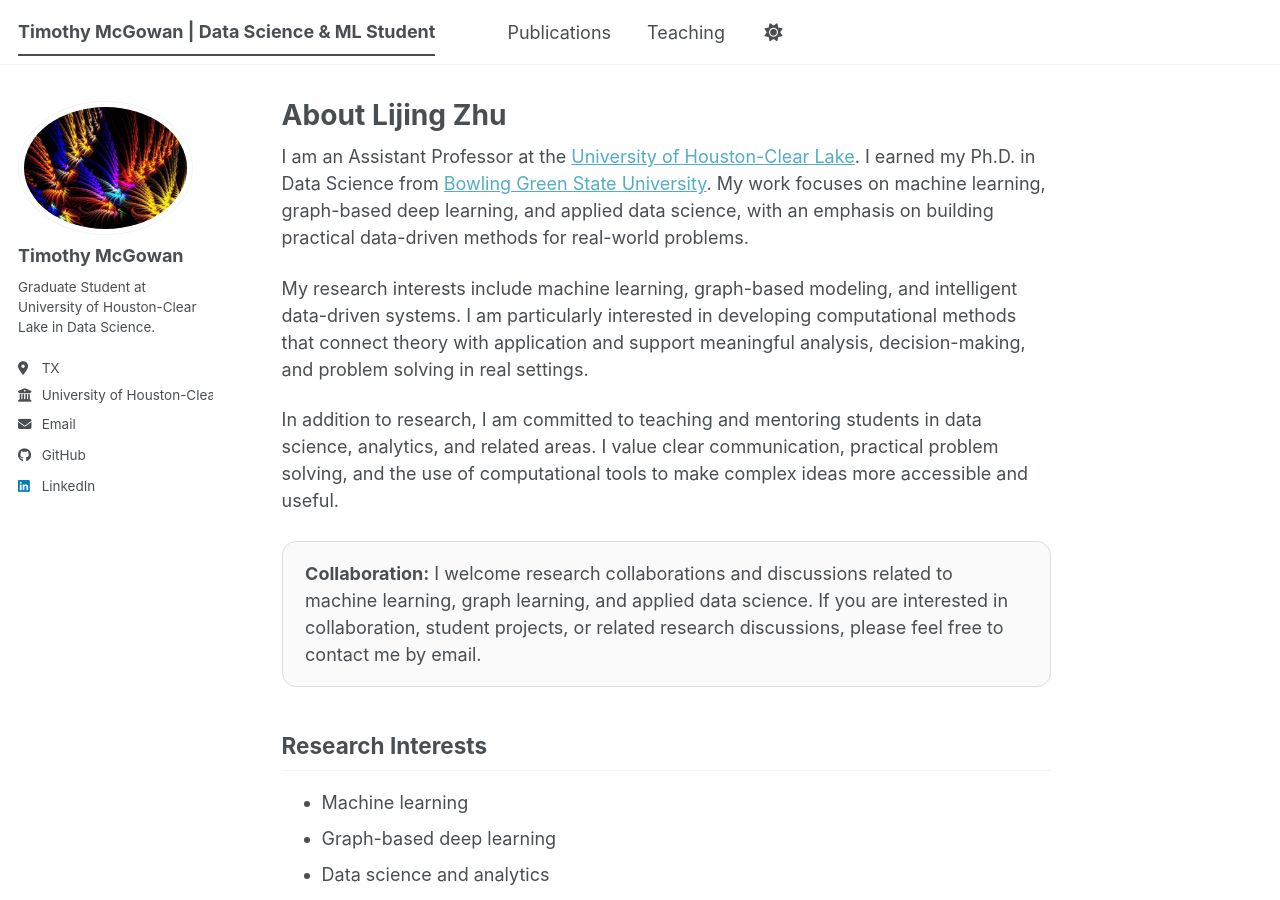
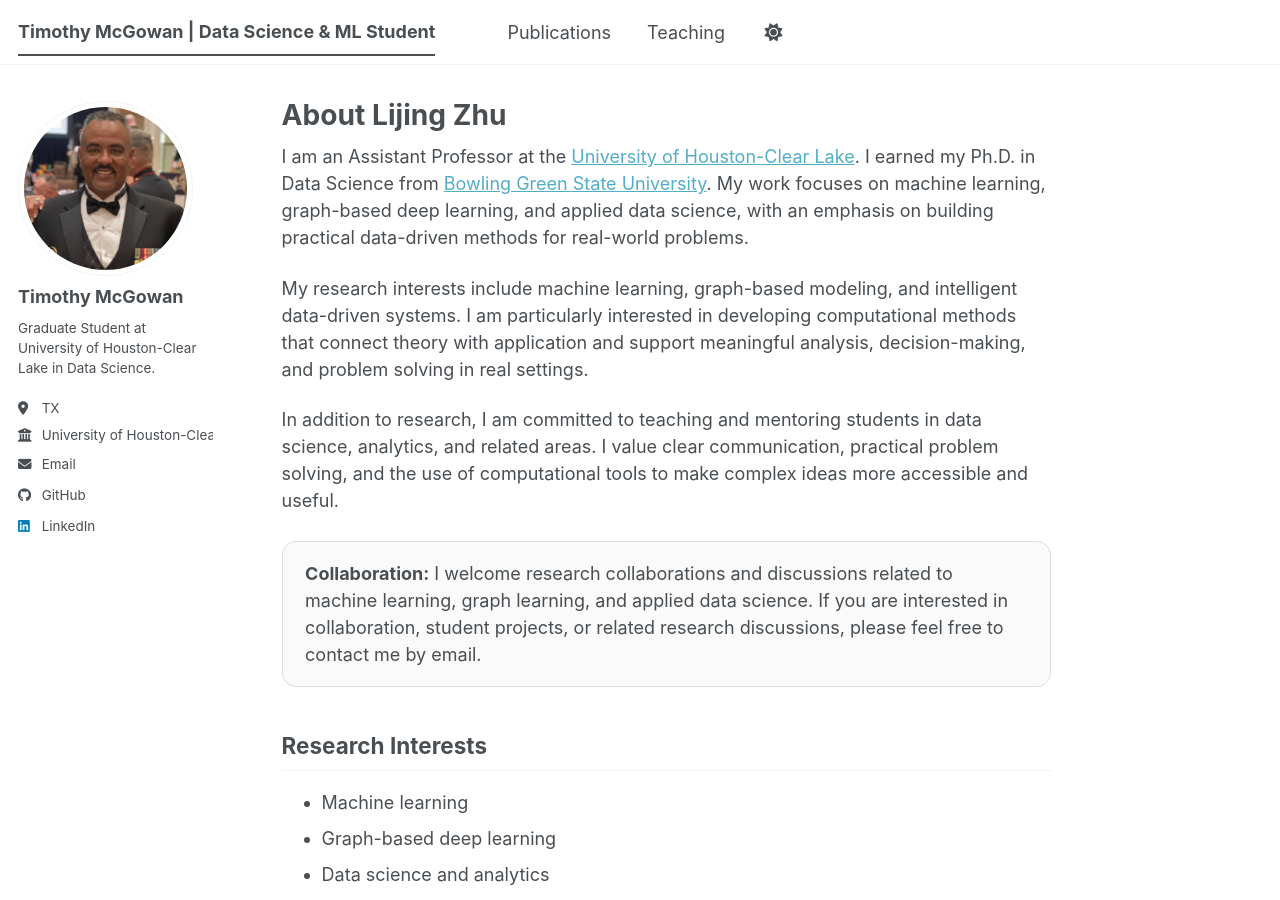
Before and after one commit to tbm0929/tbm0929.github.io, a Jekyll site: the page built from _pages/about.md, in a window 1280 px wide and 900 px high. Built offline with Jekyll 4.4.1, drawn with Linux system fonts in a browser that asks for light colours; a script bundle is joined from its source files by our own code; library files that are not in the unit come from our copies.

Commit message:
Update author avatar in configuration file
Updated Picture

```diff
--- a/_config.yml
+++ b/_config.yml
@@ -32,7 +32,7 @@ repository: "tbm0929/tbm0929.github.io"
 # Author profile information
 # -------------------------
 author:
-  avatar: "contrast-1600-x-1200.webp"    # Profile image file shown in the sidebar/profile area
+  avatar: "Tim_McGowan_Pro.jpg"    # Profile image file shown in the sidebar/profile area
   name: "Timothy McGowan"
   bio: "Graduate Student at University of Houston-Clear Lake in Data Science."
   location: "TX"
```
